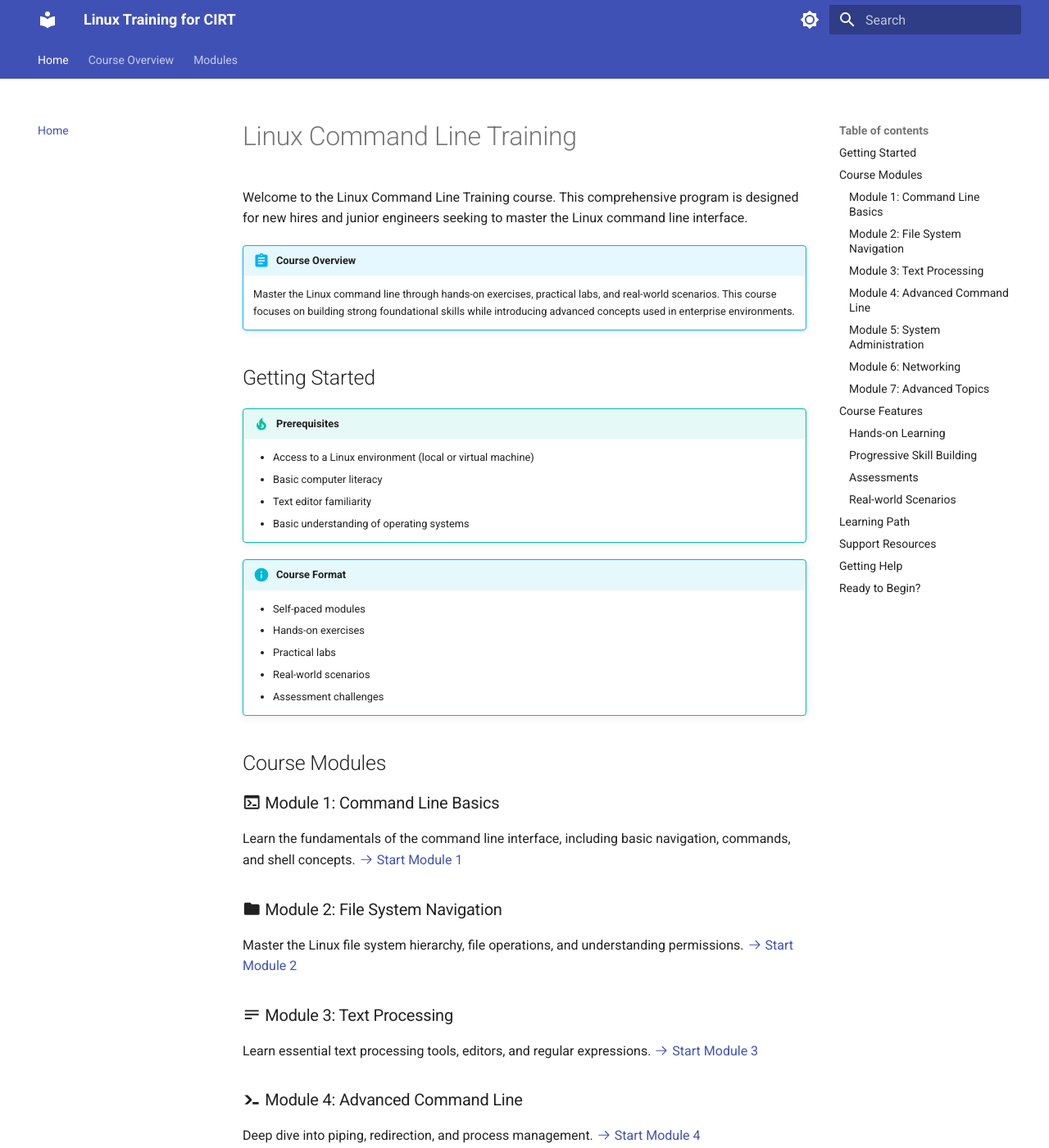
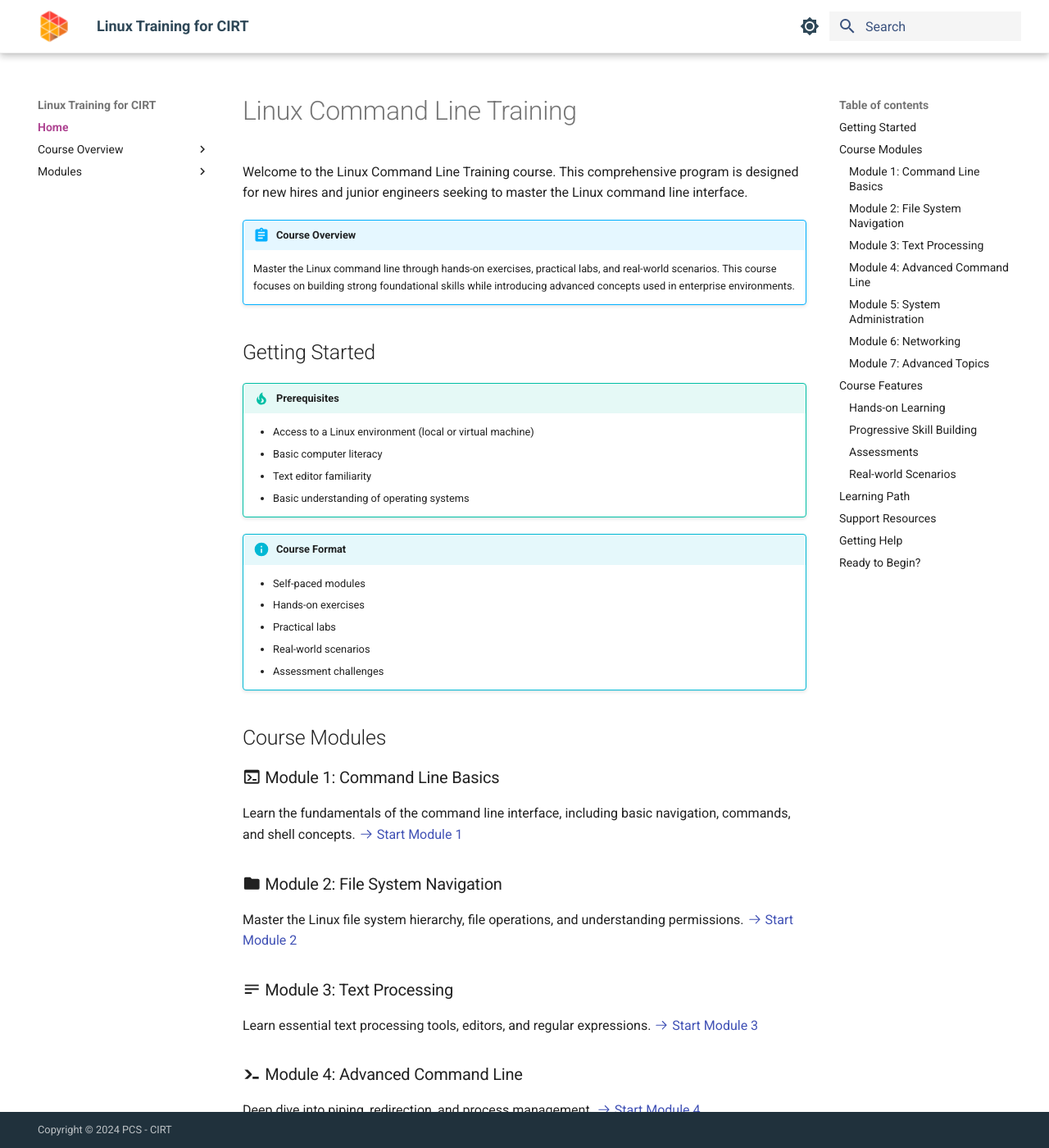
Before and after one commit to tk-pcs/learnlinux, an MkDocs documentation site: the page built from docs/index.md, in a window 1280 px wide and 1400 px high. Shown: the whole window at 82% size. Built offline with MkDocs 1.6.1 and Material for MkDocs 9.7.7, drawn with Linux system fonts in a browser that asks for light colours; some of the changed text lies outside the part shown.

Commit message:
Cleanup?

```diff
--- a/docs/stylesheets/extra.css
+++ b/docs/stylesheets/extra.css
@@ -0,0 +1,236 @@
+/* Brand Colors and Theme */
+:root {
+    /* Primary Brand Colors */
+    --md-primary-fg-color: #FF4438;       /* Primary brand color */
+    --md-primary-fg-color--light: #E53272; /* Secondary brand color */
+    --md-primary-fg-color--dark: #AF4693;  /* Dark variant */
+
+    /* Gradient Colors for Accents */
+    --color-gradient-1: #FF4438;  /* Original brand red */
+    --color-gradient-2: #E53272;  /* Pink */
+    --color-gradient-3: #AF4693;  /* Purple */
+    --color-gradient-4: #6D5396;  /* Deep purple */
+    --color-gradient-5: #3A527E;  /* Navy */
+    --color-gradient-6: #2F4858;  /* Dark blue */
+
+    /* Accent Colors */
+    --md-accent-fg-color: #6D5396;        /* Using the purple for accents */
+    --md-accent-fg-color--transparent: rgba(109, 83, 150, 0.1);
+
+    /* Text Colors */
+    --md-primary-bg-color: #FFFFFF;
+    --md-primary-bg-color--light: #FFFFFF;
+    --md-text-link-color: #AF4693;        /* Using purple for links */
+
+    /* Typographic Adjustments */
+    --md-text-font: "Roboto", -apple-system, BlinkMacSystemFont, Helvetica, Arial, sans-serif;
+    --md-code-font: "Roboto Mono", SFMono-Regular, Consolas, Menlo, monospace;
+}
+
+/* Navigation Adjustments */
+.md-nav__item .md-nav__link--active {
+    color: var(--color-gradient-3);
+    font-weight: bold;
+}
+
+.md-nav__item .md-nav__link:hover {
+    color: var(--color-gradient-2);
+}
+
+/* Header Base Styles */
+.md-header {
+    position: sticky;
+    top: 0;
+    z-index: 100;
+}
+
+/* Light Mode Header */
+[data-md-color-scheme="default"] .md-header {
+    background-color: white;
+    border-bottom: 1px solid #eee;
+}
+
+[data-md-color-scheme="default"] .md-header__topic .md-ellipsis,
+[data-md-color-scheme="default"] .md-header__topic,
+[data-md-color-scheme="default"] .md-header__title {
+    color: var(--color-gradient-6);
+}
+
+[data-md-color-scheme="default"] .md-header__button:not(.md-logo) {
+    color: var(--color-gradient-6);
+}
+
+[data-md-color-scheme="default"] .md-search__input {
+    background-color: #f5f5f5;
+    color: var(--color-gradient-6);
+}
+
+[data-md-color-scheme="default"] .md-search__icon {
+    color: var(--color-gradient-5);
+}
+
+[data-md-color-scheme="default"] .md-search__input::placeholder {
+    color: var(--color-gradient-5);
+}
+
+/* Dark Mode Header */
+[data-md-color-scheme="slate"] .md-header {
+    background-color: var(--color-gradient-6);
+    border-bottom: 1px solid #333;
+}
+
+[data-md-color-scheme="slate"] .md-header__topic .md-ellipsis,
+[data-md-color-scheme="slate"] .md-header__topic,
+[data-md-color-scheme="slate"] .md-header__title {
+    color: #ffffff;
+}
+
+[data-md-color-scheme="slate"] .md-header__button:not(.md-logo) {
+    color: #ffffff;
+}
+
+[data-md-color-scheme="slate"] .md-search__input {
+    background-color: rgba(255, 255, 255, 0.1);
+    color: #ffffff;
+}
+
+[data-md-color-scheme="slate"] .md-search__icon {
+    color: #ffffff;
+}
+
+/* Logo Adjustments */
+.md-header__button.md-logo img {
+    height: 2rem;
+    width: auto;
+}
+
+[data-md-color-scheme="slate"] .md-header__button.md-logo img {
+    filter: brightness(1.2);
+}
+
+/* Main Content Adjustments for Sticky Header/Footer */
+.md-main {
+    min-height: calc(100vh - 2.4rem);
+    margin-bottom: -2.4rem;
+}
+
+.md-main__inner {
+    margin-bottom: 2.4rem;
+    padding-bottom: 1rem;
+}
+
+/* Code Blocks */
+.highlight code {
+    border-radius: 4px;
+}
+
+.md-typeset pre {
+    border-radius: 4px;
+    box-shadow: 0 2px 4px rgba(0,0,0,0.1);
+}
+
+/* Buttons and Interactive Elements */
+.md-typeset .md-button {
+    background-color: var(--color-gradient-1);
+    border-color: var(--color-gradient-1);
+    color: var(--md-primary-bg-color);
+}
+
+.md-typeset .md-button:hover {
+    background-color: var(--color-gradient-2);
+    border-color: var(--color-gradient-2);
+}
+
+/* Tables */
+.md-typeset table:not([class]) {
+    border-radius: 4px;
+    box-shadow: 0 2px 4px rgba(0,0,0,0.1);
+}
+
+.md-typeset table:not([class]) th {
+    background-color: var(--color-gradient-3);
+    color: var(--md-primary-bg-color);
+}
+
+/* Admonitions */
+.md-typeset .admonition {
+    border-radius: 4px;
+    box-shadow: 0 2px 4px rgba(0,0,0,0.1);
+}
+
+.md-typeset .admonition-title {
+    padding-left: 1rem;
+}
+
+/* Custom Scrollbar */
+::-webkit-scrollbar {
+    width: 8px;
+    height: 8px;
+}
+
+::-webkit-scrollbar-track {
+    background: #f1f1f1;
+}
+
+::-webkit-scrollbar-thumb {
+    background: var(--color-gradient-4);
+    border-radius: 4px;
+}
+
+::-webkit-scrollbar-thumb:hover {
+    background: var(--color-gradient-3);
+}
+
+/* Footer Customization */
+.md-footer {
+    position: sticky;
+    bottom: 0;
+    z-index: 99;
+    background-color: var(--color-gradient-6);
+}
+
+.md-footer-nav {
+    background-color: var(--color-gradient-5);
+}
+
+/* Print Optimization */
+@media print {
+    .md-footer {
+        display: none;
+    }
+
+    .md-typeset a {
+        color: var(--color-gradient-6) !important;
+    }
+
+    .md-content {
+        width: 100% !important;
+        margin: 0 !important;
+    }
+}
+
+/* Dark Mode Theme */
+[data-md-color-scheme="slate"] {
+    --md-primary-fg-color: var(--color-gradient-1);
+    --md-primary-fg-color--dark: var(--color-gradient-3);
+    --md-accent-fg-color: var(--color-gradient-4);
+    --md-default-bg-color: #1E1E1E;
+    --md-default-fg-color: #FFFFFF;
+    --md-code-bg-color: #2D2D2D;
+}
+
+/* Responsive Design Adjustments */
+@media screen and (max-width: 76.1875em) {
+    .md-nav--primary .md-nav__title {
+        background-color: var(--color-gradient-1);
+        color: var(--md-primary-bg-color);
+    }
+}
+
+/* Accessibility Improvements */
+.md-typeset a:focus,
+.md-nav__link:focus,
+.md-search__input:focus {
+    outline: 2px solid var(--color-gradient-4);
+    outline-offset: 2px;
+}
--- a/mkdocs.yml
+++ b/mkdocs.yml
@@ -3,29 +3,14 @@
 site_author: IT Training Team
 theme:
   name: material
-  features:
-    - navigation.tabs
-    - navigation.sections
-    - navigation.top
-    - navigation.tracking
-    - navigation.indexes
-    - toc.follow
-    - search.suggest
-    - search.highlight
-    - content.code.copy
-    - content.tabs.link
+  logo: assets/images/PCS-favicon.png
+  favicon: assets/images/PCS-favicon.png
   palette:
-    # Palette toggle for light mode
     - scheme: default
-      primary: custom
-      accent: custom
       toggle:
         icon: material/brightness-7
         name: Switch to dark mode
-    # Palette toggle for dark mode
     - scheme: slate
-      primary: custom
-      accent: custom
       toggle:
         icon: material/brightness-4
         name: Switch to light mode
@@ -181,11 +166,10 @@
   generator: false
 
 extra_css:
-  - stylesheets/extra.css
+  - stylesheets/extra.css?v=1
 
 extra_javascript:
   - javascripts/extra.js
 
 copyright: >
-  Copyright &copy; 2024 IT Training Team –
-  <a href="#__consent">Change cookie settings</a>
+  Copyright &copy; 2024 PCS - CIRT
```
Also changed, not shown: docs/assets/images/PCS-favicon.png (added), docs/assets/images/pcs_icon.png (added), 1 other file.
